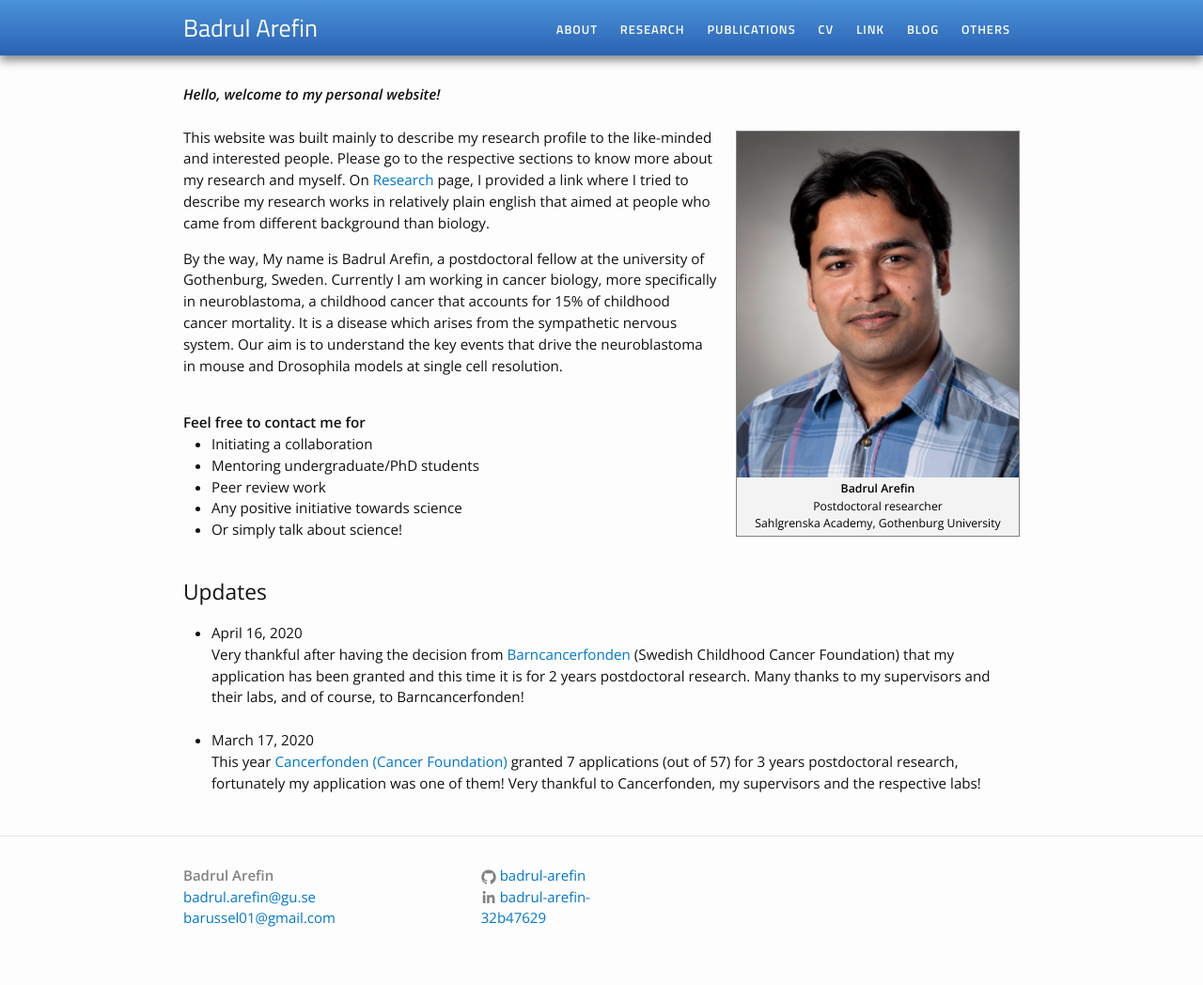
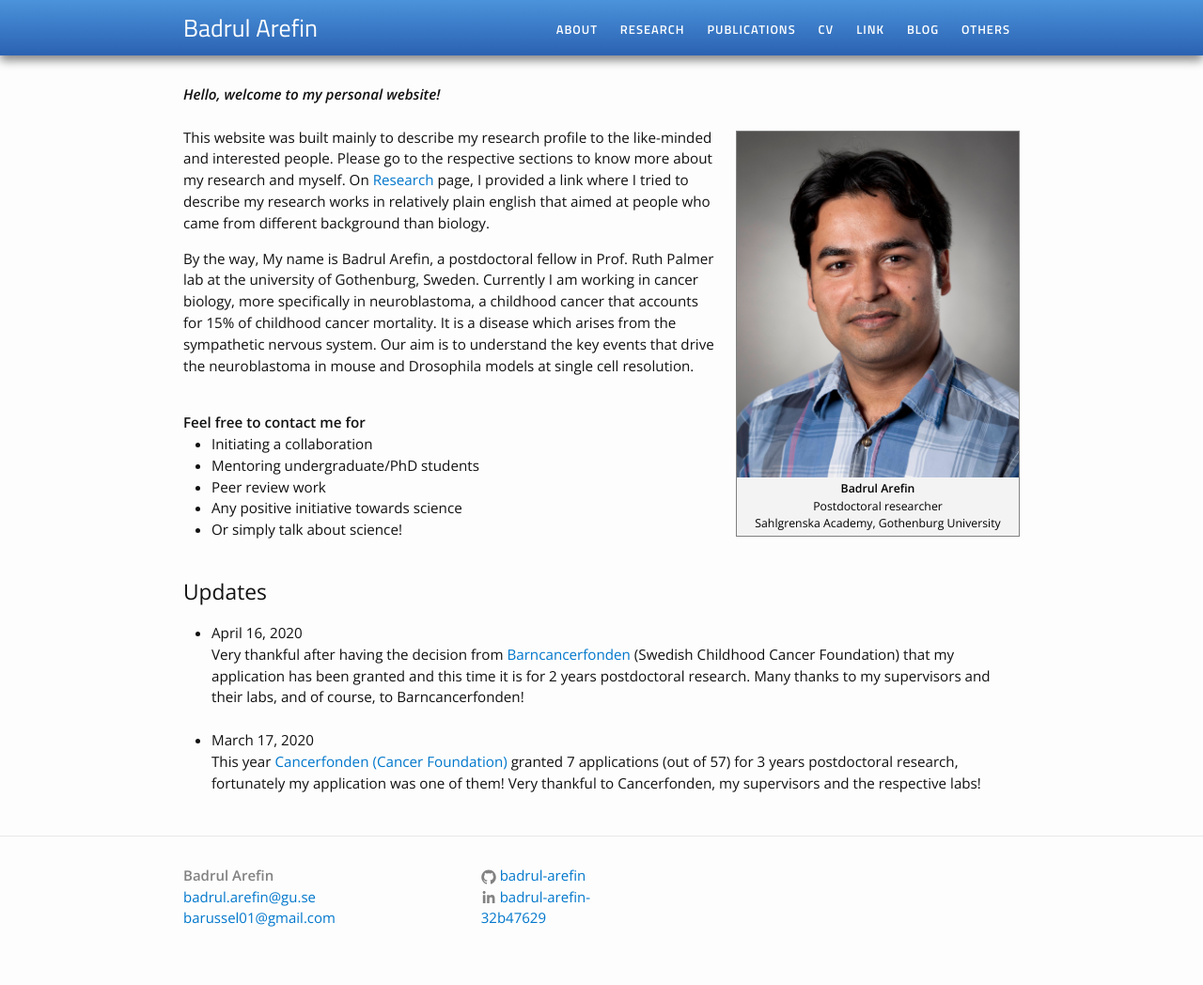
Before and after one commit to Badrul-Arefin/badrul-arefin.github.io, a Jekyll site: the page built from index.html, in a window 1280 px wide. Shown: the whole page at 94% size. Built offline with Jekyll 4.4.1, drawn with Linux system fonts in a browser that asks for light colours.

Commit message:
Update index.html

```diff
--- a/index.html
+++ b/index.html
@@ -12,7 +12,7 @@ layout: default
   respective sections to know more about my research and myself. On <a href="research">Research</a> page, I provided a link where I tried to describe my
   research works in relatively plain english that aimed at people who came from different background than biology.<br>
 
-<p> By the way, My name is Badrul Arefin, a postdoctoral fellow at the university of Gothenburg, Sweden. Currently I am working
+<p> By the way, My name is Badrul Arefin, a postdoctoral fellow in Prof. Ruth Palmer lab at the university of Gothenburg, Sweden. Currently I am working
   in cancer biology, more specifically in neuroblastoma, a childhood cancer that accounts for 15% of childhood cancer
   mortality. It is a disease which arises from the sympathetic nervous system. Our aim is to understand the key events that
   drive the neuroblastoma in mouse and Drosophila models at single cell resolution.<br>
```
